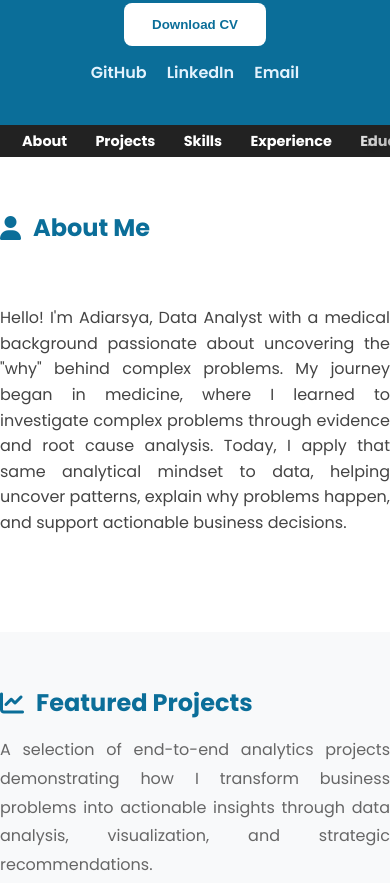
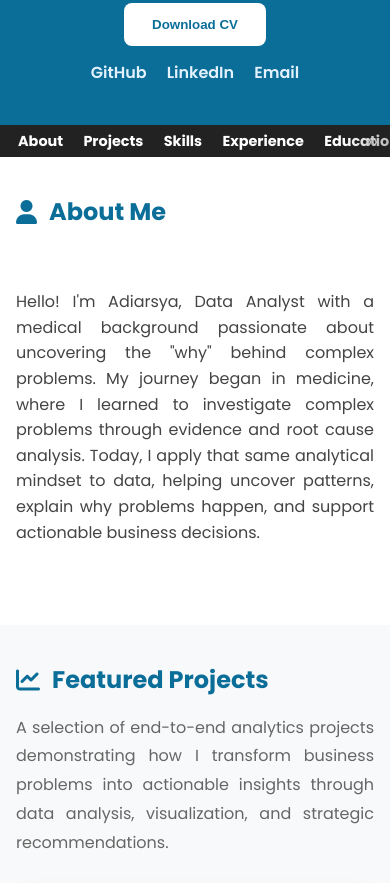
Before and after one commit to adiarsyaghifari/adiarsyaghifari.github.io, a plain HTML site: page index.html in a window 390 px wide. Shown: the part 341-1224 px from the top of the page. Drawn offline with Linux system fonts and the light colour scheme.

Commit message:
added paddings for mobile

```diff
--- a/style.css
+++ b/style.css
@@ -333,8 +333,8 @@
 }
 
 .section-description{
-    max-width:700px;
-    margin:14px auto 40px;
+    width:100%;
+    margin:14px 0 40px 0;
     color:#666;
     text-align:justify;
     text-justify:inter-word;
@@ -1049,3 +1049,28 @@
         padding:20px 10px;
     }
 }
+
+/* Mobile tweaks: add horizontal padding so content isn't cramped */
+@media (max-width:600px){
+    .container{
+        padding:0 16px;
+    }
+
+    section{
+        padding:36px 0;
+    }
+
+    .section-description{
+        margin:14px 0 28px 0;
+    }
+
+    nav a{
+        margin:0 8px;
+    }
+
+    .theme-toggle{
+        right:8px;
+        top:10px;
+        padding:8px 10px;
+    }
+}
```
